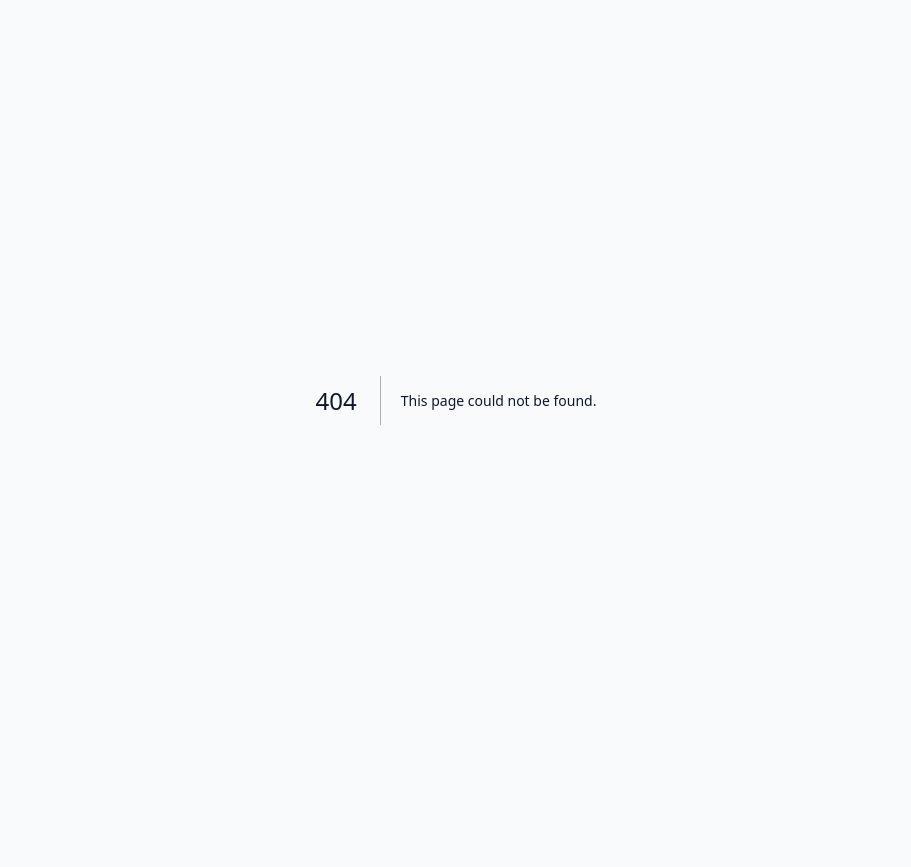
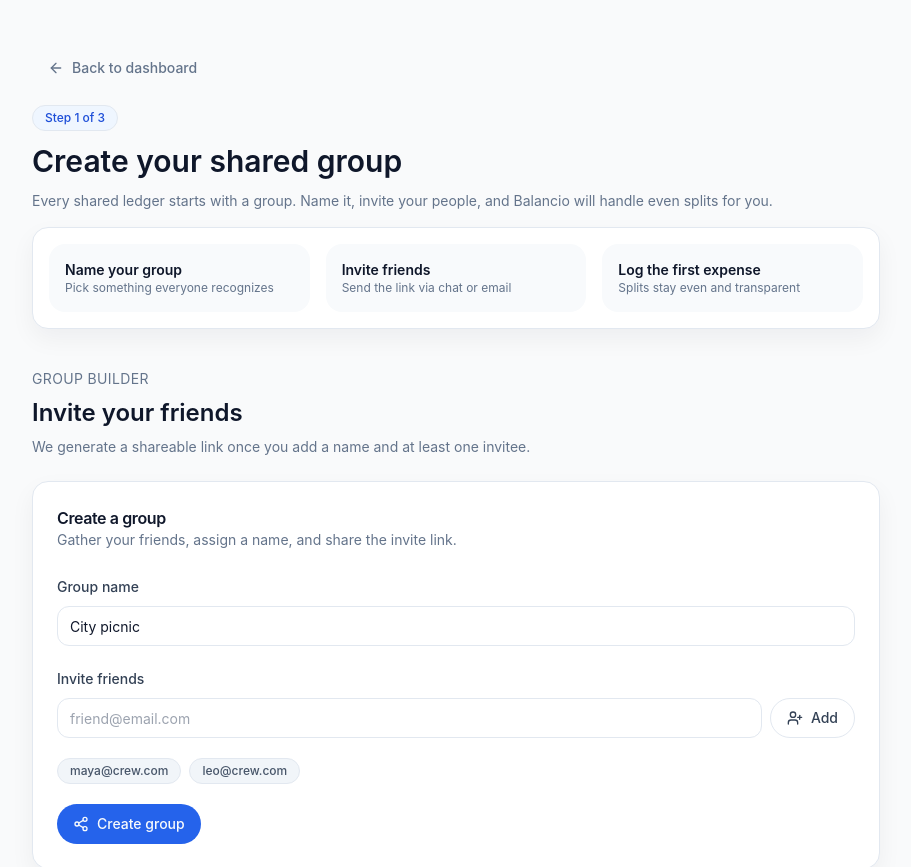
Before and after one commit to Carlosagdu/balancio, a Next.js app: page /groups/new in a window 1280 px wide. Before the commit this address had no page. Shown: the top 867 px of the page, without its empty margins (184-1095 px from the left). Before the commit the page ends 800 px from the top, so only its background shows below. Built offline with nearby package versions, Linux system fonts and the light colour scheme.

Commit message:
Move create-group to a new page

```diff
--- /dev/null
+++ b/app/groups/new/page.tsx
@@ -0,0 +1,69 @@
+import Link from "next/link";
+import { ArrowLeft, UsersRound } from "lucide-react";
+import { CreateGroupCard } from "@/components/create-group-card";
+import { Badge } from "@/components/ui/badge";
+import { Button } from "@/components/ui/button";
+import { Card, CardContent } from "@/components/ui/card";
+
+const steps = [
+  {
+    title: "Name your group",
+    detail: "Pick something everyone recognizes"
+  },
+  {
+    title: "Invite friends",
+    detail: "Send the link via chat or email"
+  },
+  {
+    title: "Log the first expense",
+    detail: "Splits stay even and transparent"
+  }
+];
+
+export default function NewGroupPage() {
+  return (
+    <main className="mx-auto flex w-full max-w-4xl flex-col gap-10 px-4 py-10 sm:px-6 lg:py-12">
+      <div className="flex flex-col gap-4">
+        <Button asChild variant="ghost" className="w-fit gap-2 text-slate-500">
+          <Link href="/">
+            <ArrowLeft className="h-4 w-4" /> Back to dashboard
+          </Link>
+        </Button>
+        <div className="space-y-3">
+          <Badge className="bg-blue-50 text-blue-700">Step 1 of 3</Badge>
+          <h1 className="text-3xl font-semibold text-slate-900">Create your shared group</h1>
+          <p className="text-sm text-slate-500">
+            Every shared ledger starts with a group. Name it, invite your people, and Balancio will handle
+            even splits for you.
+          </p>
+        </div>
+        <Card>
+          <CardContent className="grid gap-4 p-4 sm:grid-cols-3">
+            {steps.map((step) => (
+              <div key={step.title} className="rounded-2xl bg-slate-50 p-4">
+                <p className="text-sm font-semibold text-slate-900">{step.title}</p>
+                <p className="text-xs text-slate-500">{step.detail}</p>
+              </div>
+            ))}
+          </CardContent>
+        </Card>
+      </div>
+
+      <section className="space-y-6">
+        <div className="flex flex-col gap-2">
+          <p className="text-sm uppercase tracking-wide text-slate-500">Group builder</p>
+          <h2 className="text-2xl font-semibold text-slate-900">Invite your friends</h2>
+          <p className="text-sm text-slate-500">
+            We generate a shareable link once you add a name and at least one invitee.
+          </p>
+        </div>
+        <CreateGroupCard />
+        <div className="flex items-center gap-3 rounded-2xl border border-slate-100 bg-white p-4 text-sm text-slate-600 shadow-sm">
+          <UsersRound className="h-5 w-5 text-slate-400" />
+          Everyone you invite becomes a member automatically. They can add expenses immediately—no email/password
+          setup yet.
+        </div>
+      </section>
+    </main>
+  );
+}
--- a/app/page.tsx
+++ b/app/page.tsx
@@ -1,6 +1,6 @@
+import Link from "next/link";
 import type { LucideIcon } from "lucide-react";
-import { ArrowUpRight, CopyCheck, Plus, RefreshCcw, Wallet } from "lucide-react";
-import { CreateGroupCard } from "@/components/create-group-card";
+import { ArrowUpRight, CopyCheck, Plus, RefreshCcw, UsersRound, Wallet } from "lucide-react";
 import { Badge } from "@/components/ui/badge";
 import { Button } from "@/components/ui/button";
 import { Card, CardContent, CardDescription, CardHeader, CardTitle } from "@/components/ui/card";
@@ -206,17 +206,18 @@ export default function DashboardPage() {
           </p>
         </div>
         <div className="flex flex-col gap-2 sm:flex-row">
+          <Button asChild className="w-full sm:w-auto">
+            <Link href="/groups/new">
+              <UsersRound className="mr-2 h-4 w-4" /> New group
+            </Link>
+          </Button>
           <Button variant="outline" className="w-full sm:w-auto">
             Settle up
           </Button>
-          <Button className="w-full sm:w-auto">
+          <Button variant="ghost" className="w-full justify-center sm:w-auto sm:justify-normal">
             <Plus className="mr-2 h-4 w-4" /> Add expense
           </Button>
         </div>
-      </section>
-
-      <section>
-        <CreateGroupCard />
       </section>
 
       <section className="grid grid-cols-1 gap-4 md:grid-cols-2 lg:gap-6 xl:grid-cols-3">
```
